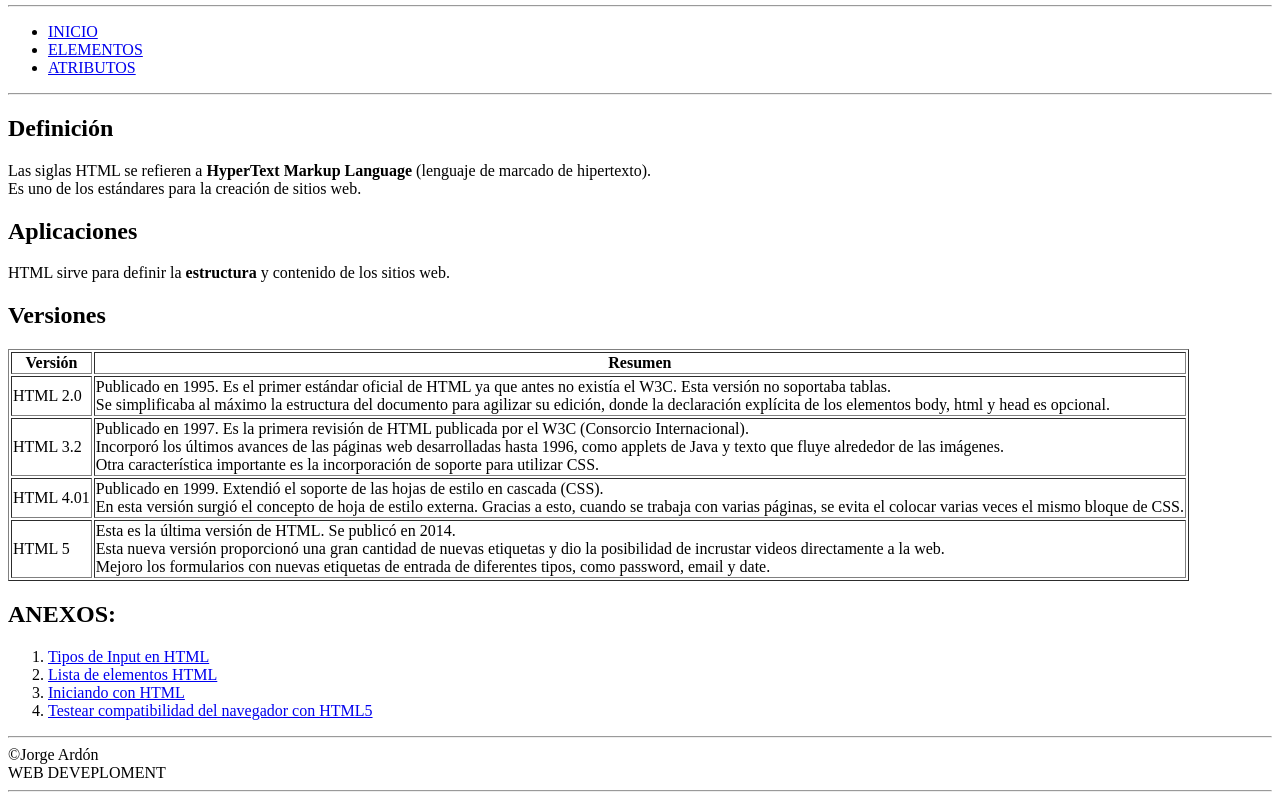
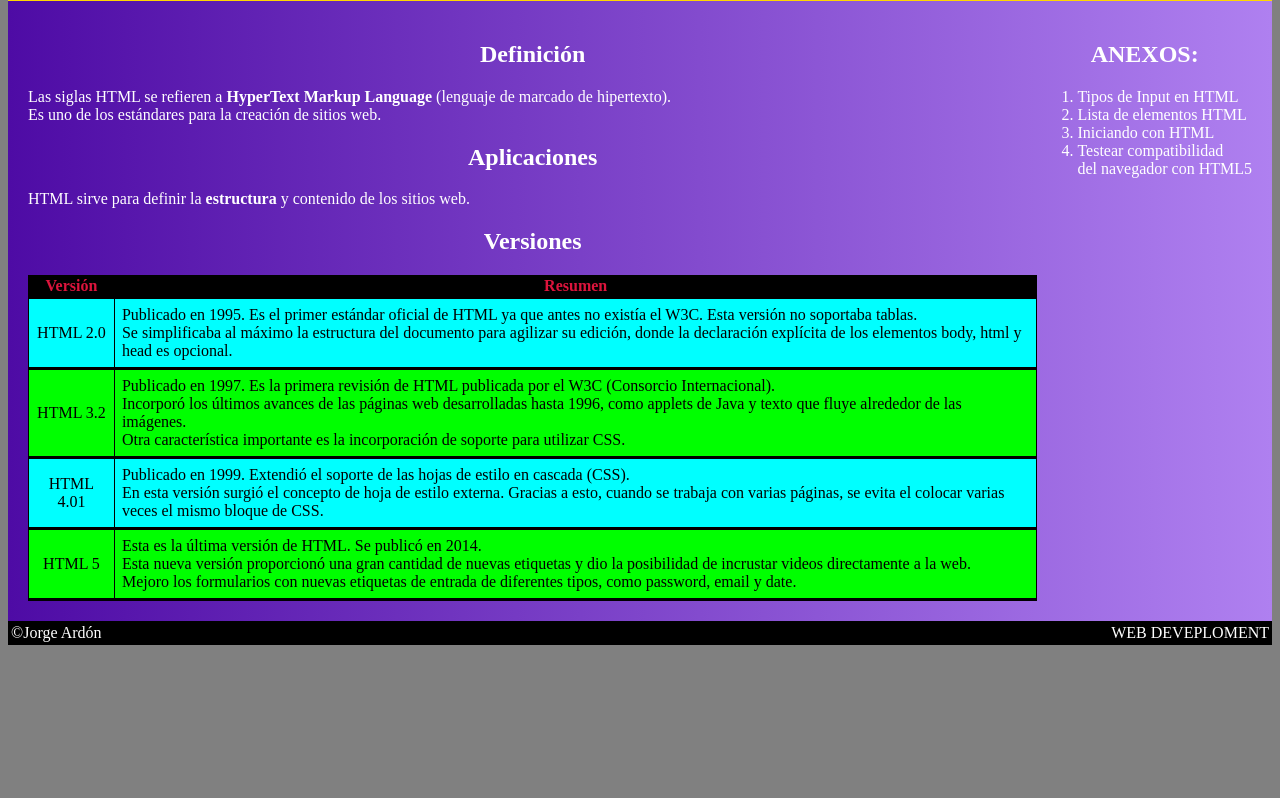
Before and after one commit to Jorge21F/HTML, a plain HTML site: page index.html in a window 1280 px wide. Shown: the part 184-982 px from the top of the page. After the commit the page ends 837 px from the top, so only its background shows below. Drawn offline with Linux system fonts and the light colour scheme.

Commit message:
Añadido CSS.

```diff
--- /dev/null
+++ b/css/style.css
@@ -0,0 +1,278 @@
+html {
+    background-color: gray;
+}
+
+/* cambia el estilo al seleccionar texto con el mouse */
+::selection {
+    color: yellow; background: black;
+}
+
+/* Contenedor para especificar en que orden se mostrara la página */
+.contenedor {
+    display: grid;
+    grid-template-areas:
+        "header"
+        "nav"
+        "main"
+        "footer"
+    ;
+}
+
+/* Estilos para el header */
+header {
+    /* Reservar su area, alinear texto y cambiarle color, background estilo gradient */
+    grid-area: header;
+    text-align: center;
+    color: white;
+    background-image: linear-gradient(to right, blue, red);
+}
+
+/* Estilos para la barra de navegación */
+nav {
+    /* Reservar area y darle un background */
+    grid-area: nav;
+    background-color: gold;
+}
+
+nav ul {
+    /* Muestra la lista en una sola linea, separada y sin viñetas */
+    display: flex;
+    justify-content: space-evenly;
+    list-style: none;
+}
+
+nav ul a {
+    /* Quita el subrayado y da color a las anclas */
+    text-decoration: none;
+    color: crimson;
+}
+
+/* Estilos para cuando se coloca el mouse encima de un ancla en la barra de navegacióm */
+nav ul a:hover {
+    /* Cambia color de la letra y muestra un background y contrno rojo, simulando un boton. */
+    background-color: red;
+    outline: 10px groove red;
+    color: white;
+}
+
+/* Estilos para el main */
+main {
+    /* Reserva su area, cambia color al texto y utiliza un background gradient */
+    grid-area: main;
+    background-image: linear-gradient(to left, #af80f0, #4e0ba5);
+    color: white;
+    padding: 20px;
+}
+
+/* Estilos para las anclas en el apartado de anexos (aside) */
+.mainGrid_aside ol a {
+    /*  Cambia el color de la letra y quizael subrayado */
+    color: white;
+    text-decoration: none;
+}
+
+/* Estilos al pasar el mouse sobre un ancla en el aside */
+.mainGrid_aside ol a:hover {
+    /* Cambia el background */
+    background-color: red;
+}
+
+/* Estilos para el footer */
+footer {
+    /* Da un padding, background y cambia color de texto */
+    padding: 3px;
+    background-color: black;
+    color: white;
+
+    /* Reserva su area */
+    grid-area: footer;
+
+    /* Establece que su area tambien sera un grid */
+    display: grid;
+    /* En su grid se presentaran los elementos en dos columnas para que ocupen una sola linea */
+    grid-template-areas: "f_left f_right";
+}
+
+/* Reserva su espacio en el grid de footer */
+.f_left {
+    grid-area: f_left;
+}
+
+/* Reserva su espacio en el grid de footer y envia el texto al final de línea */
+.f_right {
+    grid-area: f_right;
+    text-align: end;
+}
+
+/* Cambia la position del logo */
+.logo {
+    position: absolute;
+    top: 15px;
+    left: 15px;
+}
+
+/* Estilos para las tablas */
+table, th, td {
+    /* Da un borde negro de 1px */
+    border: 1px solid black;
+    /* Fusiona los bordes para que no se genere un efecto doble */
+    border-collapse: collapse;
+    /* Cambia los bordes inferiores para que sean mas gruesos */
+    border-bottom: 3px solid black;
+    /* Controla el overflow en horizontal */
+    overflow-x: auto;
+}
+
+/* Estilos para celda de datos */
+td {
+    /* Da un padding para separarse un poco de los bordes */
+    padding: 7px;
+}
+
+/* Centra el texto de la primera columna de las tablas */
+tr td:first-child {
+    text-align: center;
+}
+
+/* Efecto zebra para las tablas */
+tr:nth-child(even) {
+    /* A las filas pares darle color Lime */
+    background-color: lime;
+    color: black;
+}
+
+tr:nth-child(odd) {
+    /* A las filas impares darle color Cyan */
+    background-color: cyan;
+    color: black
+}
+
+/* Estilos para la fila de encabezado */
+th {
+    background-color: black;
+    color: crimson;
+}
+
+/* Al pasar el mouse sobre una fila, esta cambiara de color */
+tr:hover {
+    background-color: yellow;
+}
+
+
+/* MEDIA QUERIES */
+
+/* Estilos para tamaños mayores a 768px */
+@media screen and (min-width: 768px)
+{
+    /* Contenedor para especificar en que orden se mostrara la página */
+    .contenedor {
+        display: grid;
+        grid-template-areas:
+           "header"
+           "nav"
+           "main"
+           "footer"
+        ;
+    }
+
+    /* Configurando el area del main para dividrla */
+    .mainGrid {
+        /* Establece que el area de main tambien sera un grid */
+        display: grid;
+        /* El contenido se presentara en dos columnas */
+        grid-template-areas: "section aside";
+    }
+
+    .mainGrid_section {
+        /* Reserva su espacio en el grid de main */
+        grid-area: section;
+    }
+
+    .mainGrid_aside {
+        /* Reserva su espacio en el grid de main */
+        grid-area: aside;
+    }
+
+    /* Centra las tablas */
+    table {
+        margin: 0 auto;
+    }
+
+    /* Centra los titulos de nivel 2 */
+    h2 {
+        text-align: center;
+    }
+
+    /* Efecto zebra para las tablas */
+    /* En este caso los colores se intercambian respecto al tamaño anterior */
+    tr:nth-child(odd) {
+        /* A las filas impares darle color Lime */
+        background-color: lime;
+        color: black;
+    }
+
+    tr:nth-child(even) {
+        /* A las filas pares darle color Cyan */
+        background-color: cyan;
+        color: black
+    }
+}
+
+/* Estilos para tamaños mayores a 992px */
+@media screen and (min-width: 992px)
+{
+    /* Contenedor para especificar en que orden se mostrara la página */
+    .contenedor
+    {
+        display: grid;
+        grid-template-areas:
+           "header"
+           "nav"
+           "main"
+           "footer"
+        ;
+    }
+
+    /* Configurando el area del main para dividrla */
+    .mainGrid {
+        /* Establece que el area de main tambien sera un grid */
+        display: grid;
+        /* El contenido se presentara en dos columnas */
+        grid-template-areas: "section aside";
+    }
+
+    .mainGrid_section {
+        /* Reserva su espacio en el grid de main */
+        grid-area: section;
+    }
+
+    .mainGrid_aside {
+        /* Reserva su espacio en el grid de main */
+        grid-area: aside;
+    }
+
+
+     /* Centra las tablas */
+    table {
+        margin: 0 auto;
+    }
+
+    /* Centra los titulos de nivel 2 */
+    h2 {
+        text-align: center;
+    }
+
+    /* Efecto zebra para las tablas */
+    /* Los colores se vuelven a intercambiar, regresando al estilo inicial */
+    tr:nth-child(even) {
+        /* A las filas pares darle color Lime */
+        background-color: lime;
+        color: black;
+    }
+
+    tr:nth-child(odd) {
+        /* A las filas impares darle color Cyan */
+        background-color: cyan;
+        color: black
+    }
+}
--- a/index.html
+++ b/index.html
@@ -6,9 +6,11 @@
     <meta http-equiv="X-UA-Compatible" content="IE=edge">
     <meta name="viewport" content="width=device-width, initial-scale=1.0">
     <title>Ejercicio1</title>
+    <link rel="stylesheet" href="./css/style.css">
 </head>
 
 <body>
+    <div class="contenedor">
         <header> <!--Sección superior del Sitio-->
             <picture class="logo">
                 <img src="./img/Logo-html5.png" alt="Logo HTML5" width="50px" height="50px">
@@ -17,20 +19,19 @@
             <h1>DESARROLLO WEB</h1>
             <h2>Introducción a HTML5</h2>
         </header>
-    <hr>
 
         <nav class="nav">  <!--Barra de navegación del sitio-->
             <ul class="nav_list">
                 <li> <a href="#">INICIO</a></li>
                 <li> <a href="./pages/elementos.html" target="_blank">ELEMENTOS</a></li>
                 <li> <a href="./pages/atributos.html" target="_blank">ATRIBUTOS</a></li>
+                <li> <a href="./pages/CSS.html" target="_blank">CSS</a></li>
             </ul>
         </nav>
-    <hr>
 
-    <main class="main"> <!--Sección principal del sitio-->
-        <section class="main_section"> <!--Sección con el contenido del sitio-->
-            <article class="Articulo"> <!--Definición de lo que es HTML-->
+        <main class="mainGrid"> <!-- Sección principal del sitio -->
+            <section class="mainGrid_section"> <!--Sección con el contenido del sitio-->
+                <article class="articulo"> <!--Definición de lo que es HTML-->
                     <h2>Definición</h2>
                     <p>
                         Las siglas HTML se refieren a <strong>HyperText Markup Language</strong> (lenguaje de marcado de hipertexto).
@@ -38,14 +39,14 @@
                     </p>
                 </article>
 
-            <article class="Articulo"> <!--Definición de para que sirve HTML-->
+                <article class="articulo"> <!--Definición de para que sirve HTML-->
                     <h2>Aplicaciones</h2>
                     <p> HTML sirve para definir la <strong>estructura</strong> y contenido de los sitios web. </p>
                 </article>
 
-            <article class="Articulo"> <!--Tabla de versiones de HTML-->
+                <article class="articulo"> <!--Tabla de versiones de HTML-->
                     <h2>Versiones</h2>
-                <table border="1">
+                    <table>
                         <thead>
                             <tr>
                                 <th>Versión</th>
@@ -93,23 +94,22 @@
                 </article>
             </section>
 
-        <aside class="main_aside"> <!--Barra lateral con Anexos-->
+            <aside class="mainGrid_aside"> <!--Barra lateral con Anexos-->
                 <h2>ANEXOS:</h2>
-            <ol class="main_aside_list">
+                <ol class="mainGrid_aside_list">
                     <li> <a href="https://www.w3schools.com/html/html_form_input_types.asp" target="_blank"> Tipos de Input en HTML</a></li>
                     <li> <a href="https://developer.mozilla.org/es/docs/Web/HTML/Element" target="_blank"> Lista de elementos HTML</a></li>
                     <li> <a href="https://developer.mozilla.org/es/docs/Learn/HTML/Introduction_to_HTML/Getting_started" target="_blank"> Iniciando con HTML</a></li>
-                <li> <a href="https://html5test.com/" target="_blank"> Testear compatibilidad del navegador con HTML5</a></li>
+                    <li> <a href="https://html5test.com/" target="_blank"> Testear compatibilidad <br>del navegador con HTML5</a></li>
                 </ol>
             </aside>
         </main>
 
-    <hr>
         <footer> <!--Seccion inferior del sitio-->
-        <div class="f_left">&copy;Jorge Ardón</div>
-        <div class="f_right">WEB DEVEPLOMENT</div>
+            <span class="f_left">&copy;Jorge Ardón</span>
+            <span class="f_right">WEB DEVEPLOMENT</span>
         </footer>
-    <hr>
+    </div>
 </body>
 
 </html>
```
Also changed, not shown: pages/CSS.html (added, +140 -0 lines), pages/atributos.html (+7 -5 lines), pages/elementos.html (+7 -5 lines). Lines whose indentation alone changed are shown as unchanged.
